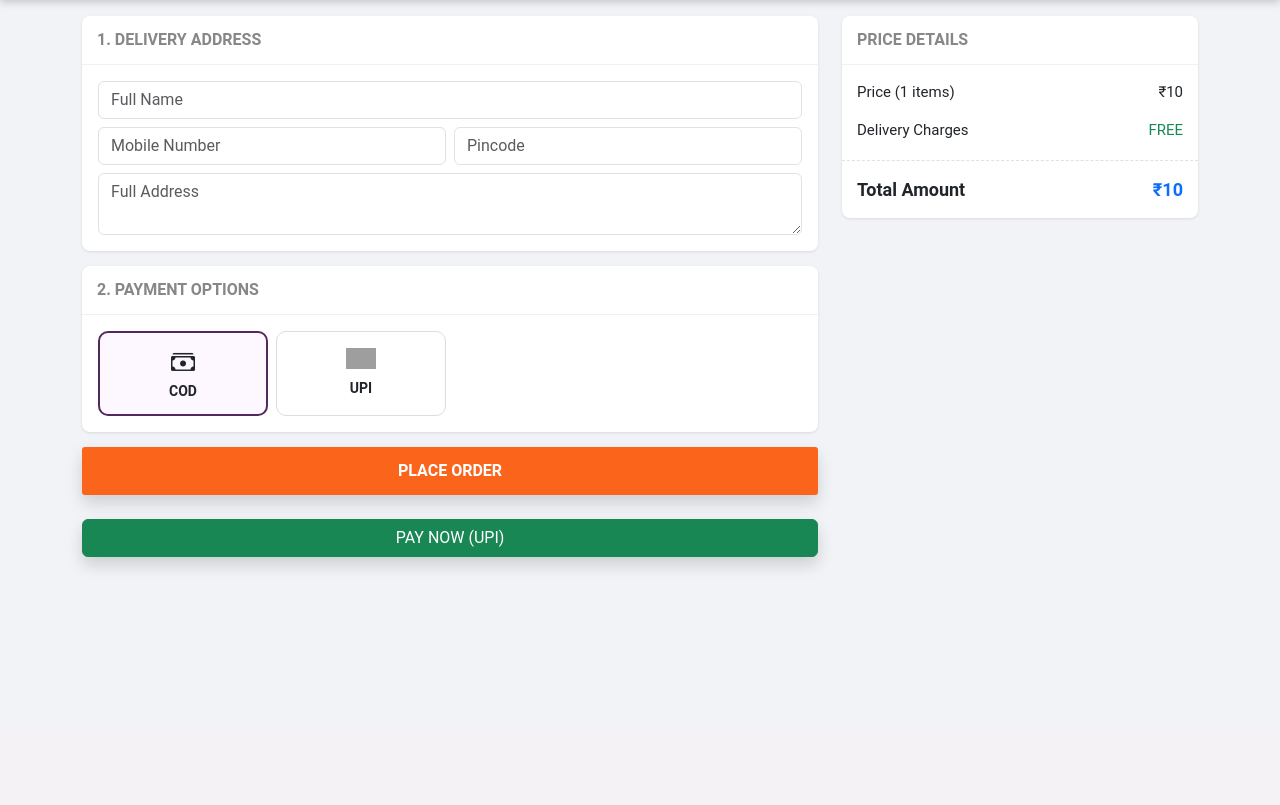
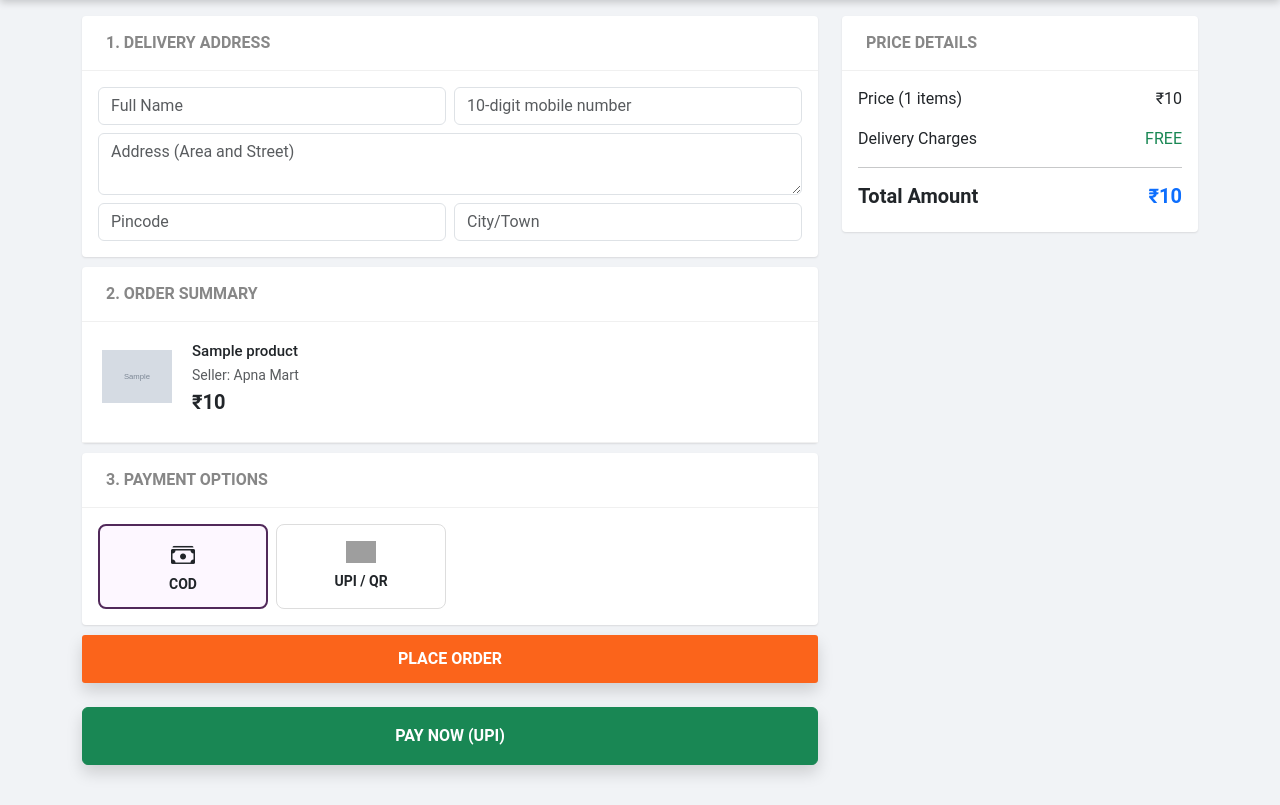
Before and after one commit to etishagodle14-a11y/shopping-website, a Django app: template ebook/templates/ebook/checkout.html in a window 1280 px wide. Shown: the part 73-878 px from the top of the page. Before the commit the page ends 643 px from the top, so only its background shows below. Run offline with Django 5.2, Linux system fonts and the light colour scheme; the template is opened without the code that fills it: most values are stand-ins (such as "Sample title", 1, 10 or a date in 2020); grey boxes marked "Sample" are stand-in pictures; grey boxes are pictures that could not be loaded.

Commit message:
Checkout aur Product detail update

```diff
--- a/ebook/templates/ebook/checkout.html
+++ b/ebook/templates/ebook/checkout.html
@@ -3,43 +3,39 @@
 
 <style>
     body { background-color: #f1f3f6; }
-    .card { border: none; border-radius: 8px; margin-bottom: 15px; box-shadow: 0 1px 3px rgba(0,0,0,0.1); }
+    .card { border: none; border-radius: 4px; margin-bottom: 10px; box-shadow: 0 1px 2px 0 rgba(0,0,0,.1); }
+    .price-header { border-bottom: 1px solid #f0f0f0; padding: 15px 24px; font-weight: bold; color: #878787; font-size: 16px; }
+
+    /* Product Item Styling */
+    .checkout-product-item { display: flex; padding: 20px; gap: 20px; border-bottom: 1px solid #f0f0f0; background: #fff; }
+    .product-img { width: 70px; height: 70px; object-fit: contain; }
+    .product-info h6 { font-size: 15px; margin-bottom: 5px; font-weight: 500; }
 
     /* Payment Selection */
     .payment-card {
-        border: 1px solid #ddd; border-radius: 10px; padding: 12px;
-        cursor: pointer; text-align: center; background: #fff; transition: 0.2s;
-        display: flex; flex-direction: column; align-items: center; justify-content: center; min-height: 85px;
+        border: 1px solid #ddd; border-radius: 8px; padding: 12px; cursor: pointer;
+        text-align: center; background: #fff; display: flex; flex-direction: column;
+        align-items: center; justify-content: center; min-height: 85px; transition: 0.2s;
     }
     .payment-radio-hidden { display: none; }
-    input[type="radio"]:checked + .payment-card {
-        border: 2px solid #51295a; background: #fdf7ff;
-    }
-    .payment-card img { height: 22px; margin-bottom: 8px; object-fit: contain; }
+    input[type="radio"]:checked + .payment-card { border: 2px solid #51295a; background: #fdf7ff; }
+    .payment-card img { height: 22px; margin-bottom: 8px; }
 
-    /* Price Details Styling */
-    .price-header { border-bottom: 1px solid #f0f0f0; padding: 12px 15px; font-weight: bold; color: #878787; }
-    .price-item { display: flex; justify-content: space-between; padding: 8px 15px; font-size: 15px; }
-    .total-amount { border-top: 1px dashed #e0e0e0; margin-top: 10px; padding: 15px; display: flex; justify-content: space-between; font-weight: bold; font-size: 18px; }
+    .btn-orange { background-color: #fb641b; color: white; font-weight: bold; border: none; padding: 12px; border-radius: 3px; }
 
     @media (max-width: 768px) {
         .mobile-order-bar {
-            position: fixed; bottom: 56px; left: 0; right: 0;
-            background: white; padding: 10px 15px; z-index: 2500;
-            display: flex; justify-content: space-between; align-items: center;
-            box-shadow: 0 -2px 10px rgba(0,0,0,0.1);
+            position: fixed; bottom: 56px; left: 0; right: 0; background: white;
+            padding: 10px 15px; z-index: 2500; display: flex; justify-content: space-between;
+            align-items: center; box-shadow: 0 -2px 10px rgba(0,0,0,0.1);
         }
         .main-container { padding-bottom: 150px !important; }
     }
-    @media (min-width: 769px) {
-        .sticky-summary { position: sticky; top: 85px; }
-    }
-    .btn-orange { background-color: #fb641b; color: white; font-weight: bold; border: none; padding: 12px 25px; border-radius: 3px; }
 </style>
 
 <div class="container py-3 main-container">
     <div class="row">
-        <div class="col-md-7 col-lg-8">
+        <div class="col-md-8">
             <form action="{% url 'place_order' %}" method="POST" id="checkout-form">
                 {% csrf_token %}
                 <input type="hidden" name="single_product_id" value="{{ single_product_id }}">
@@ -49,16 +45,42 @@
                     <div class="price-header text-uppercase">1. Delivery Address</div>
                     <div class="card-body">
                         <div class="row g-2">
-                            <div class="col-12"><input type="text" name="full_name" class="form-control" placeholder="Full Name" required></div>
-                            <div class="col-6"><input type="text" name="phone" class="form-control" placeholder="Mobile Number" required></div>
-                            <div class="col-6"><input type="text" name="pincode" class="form-control" placeholder="Pincode" required></div>
-                            <div class="col-12"><textarea name="address" class="form-control" placeholder="Full Address" rows="2" required></textarea></div>
+                            <div class="col-md-6"><input type="text" name="full_name" class="form-control" placeholder="Full Name" required></div>
+                            <div class="col-md-6"><input type="text" name="phone" class="form-control" placeholder="10-digit mobile number" required></div>
+                            <div class="col-12"><textarea name="address" class="form-control" placeholder="Address (Area and Street)" rows="2" required></textarea></div>
+                            <div class="col-md-6"><input type="text" name="pincode" class="form-control" placeholder="Pincode" required></div>
+                            <div class="col-md-6"><input type="text" name="city" class="form-control" placeholder="City/Town" required></div>
                         </div>
                     </div>
                 </div>
 
                 <div class="card">
-                    <div class="price-header text-uppercase">2. Payment Options</div>
+                    <div class="price-header text-uppercase">2. Order Summary</div>
+                    {% for item in cart_items %}
+                    <div class="checkout-product-item">
+                        <img src="{{ item.product.image.url }}" class="product-img">
+                        <div class="product-info">
+                            <h6>{{ item.product.name }}</h6>
+                            <p class="text-muted small mb-1">Seller: Apna Mart</p>
+                            <h5 class="fw-bold">₹{{ item.product.price }}</h5>
+                        </div>
+                    </div>
+                    {% empty %}
+                        {% if single_product %}
+                        <div class="checkout-product-item">
+                            <img src="{{ single_product.image.url }}" class="product-img">
+                            <div class="product-info">
+                                <h6>{{ single_product.name }}</h6>
+                                <p class="text-muted small mb-1">Seller: Apna Mart</p>
+                                <h5 class="fw-bold">₹{{ single_product.price }}</h5>
+                            </div>
+                        </div>
+                        {% endif %}
+                    {% endfor %}
+                </div>
+
+                <div class="card">
+                    <div class="price-header text-uppercase">3. Payment Options</div>
                     <div class="card-body">
                         <div class="row g-2">
                             <div class="col-6 col-md-3">
@@ -72,7 +94,7 @@
                                     <input type="radio" name="payment_method" value="UPI" class="payment-radio-hidden" onclick="togglePaymentUI('UPI')">
                                     <div class="payment-card">
                                         <img src="https://upload.wikimedia.org/wikipedia/commons/thumb/f/f2/Google_Pay_Logo.svg/1200px-Google_Pay_Logo.svg.png">
-                                        <div class="small fw-bold">UPI</div>
+                                        <div class="small fw-bold">UPI / QR</div>
                                     </div>
                                 </label>
                             </div>
@@ -80,40 +102,41 @@
                     </div>
                 </div>
 
-                <button type="submit" id="desktop-submit-btn" class="btn btn-orange w-100 d-none d-md-block shadow mb-4">PLACE ORDER</button>
-                <button type="button" id="desktop-upi-btn" style="display:none;" onclick="handlePayment()" class="btn btn-success w-100 d-none d-md-block shadow mb-4">PAY NOW (UPI)</button>
+                <button type="submit" id="desk-submit-btn" class="btn btn-orange w-100 d-none d-md-block shadow mb-4">PLACE ORDER</button>
+                <button type="button" id="desk-upi-btn" style="display:none;" onclick="handlePayment()" class="btn btn-success w-100 d-none d-md-block shadow mb-4 py-3 fw-bold">PAY NOW (UPI)</button>
 
                 <div class="mobile-order-bar d-md-none">
                     <div>
                         <h5 class="mb-0 fw-bold">₹{{ grand_total|default:total }}</h5>
-                        <small class="text-primary fw-bold" data-bs-toggle="collapse" data-bs-target="#price-summary-box">View Summary</small>
+                        <small class="text-primary fw-bold" data-bs-toggle="collapse" data-bs-target="#price-summary-box">Details</small>
                     </div>
-                    <button type="submit" id="mob-submit-btn" class="btn btn-orange">PLACE ORDER</button>
-                    <button type="button" id="mob-upi-btn" style="display:none;" onclick="handlePayment()" class="btn btn-success">PAY NOW</button>
+                    <button type="submit" id="mob-submit-btn" class="btn btn-orange px-4">PLACE ORDER</button>
+                    <button type="button" id="mob-upi-btn" style="display:none;" onclick="handlePayment()" class="btn btn-success px-4 fw-bold">PAY NOW</button>
                 </div>
             </form>
 
             <div id="upi-confirm-section" style="display:none;" class="alert alert-info mt-3 text-center">
-                <p class="mb-2 small fw-bold">Payment karne ke baad click karein:</p>
+                <p class="mb-2 small fw-bold">Payment complete karne ke baad click karein:</p>
                 <button type="button" onclick="finalizeOrder()" class="btn btn-dark btn-sm w-100">I Have Paid</button>
             </div>
         </div>
 
-        <div class="col-md-5 col-lg-4">
-            <div class="card sticky-summary collapse d-md-block" id="price-summary-box">
+        <div class="col-md-4">
+            <div class="card sticky-top collapse d-md-block" id="price-summary-box" style="top: 80px;">
                 <div class="price-header text-uppercase">Price Details</div>
-                <div class="card-body p-0">
-                    <div class="price-item mt-2">
+                <div class="card-body">
+                    <div class="d-flex justify-content-between mb-3">
                         <span>Price ({{ cart_items|length|default:"1" }} items)</span>
                         <span>₹{{ total }}</span>
                     </div>
-                    <div class="price-item">
+                    <div class="d-flex justify-content-between mb-3">
                         <span>Delivery Charges</span>
                         <span class="text-success">FREE</span>
                     </div>
-                    <div class="total-amount">
-                        <span>Total Amount</span>
-                        <span class="text-primary">₹{{ grand_total|default:total }}</span>
+                    <hr>
+                    <div class="d-flex justify-content-between">
+                        <h5 class="fw-bold">Total Amount</h5>
+                        <h5 class="fw-bold text-primary">₹{{ grand_total|default:total }}</h5>
                     </div>
                 </div>
             </div>
@@ -133,21 +156,17 @@
 
 <script>
 function togglePaymentUI(method) {
-    const mobOrderBtn = document.getElementById('mob-submit-btn');
-    const mobUpiBtn = document.getElementById('mob-upi-btn');
-    const deskOrderBtn = document.getElementById('desktop-submit-btn');
-    const deskUpiBtn = document.getElementById('desktop-upi-btn');
+    const mobBtn = document.getElementById('mob-submit-btn');
+    const mobUpi = document.getElementById('mob-upi-btn');
+    const deskBtn = document.getElementById('desk-submit-btn');
+    const deskUpi = document.getElementById('desk-upi-btn');
 
     if (method === 'UPI') {
-        mobOrderBtn.style.display = 'none';
-        mobUpiBtn.style.display = 'block';
-        deskOrderBtn.style.display = 'none';
-        deskUpiBtn.style.display = 'block';
+        mobBtn.style.display = 'none'; mobUpi.style.display = 'block';
+        deskBtn.style.display = 'none'; deskUpi.style.display = 'block';
     } else {
-        mobOrderBtn.style.display = 'block';
-        mobUpiBtn.style.display = 'none';
-        deskOrderBtn.style.display = 'block';
-        deskUpiBtn.style.display = 'none';
+        mobBtn.style.display = 'block'; mobUpi.style.display = 'none';
+        deskBtn.style.display = 'block'; deskUpi.style.display = 'none';
     }
 }
 
```
